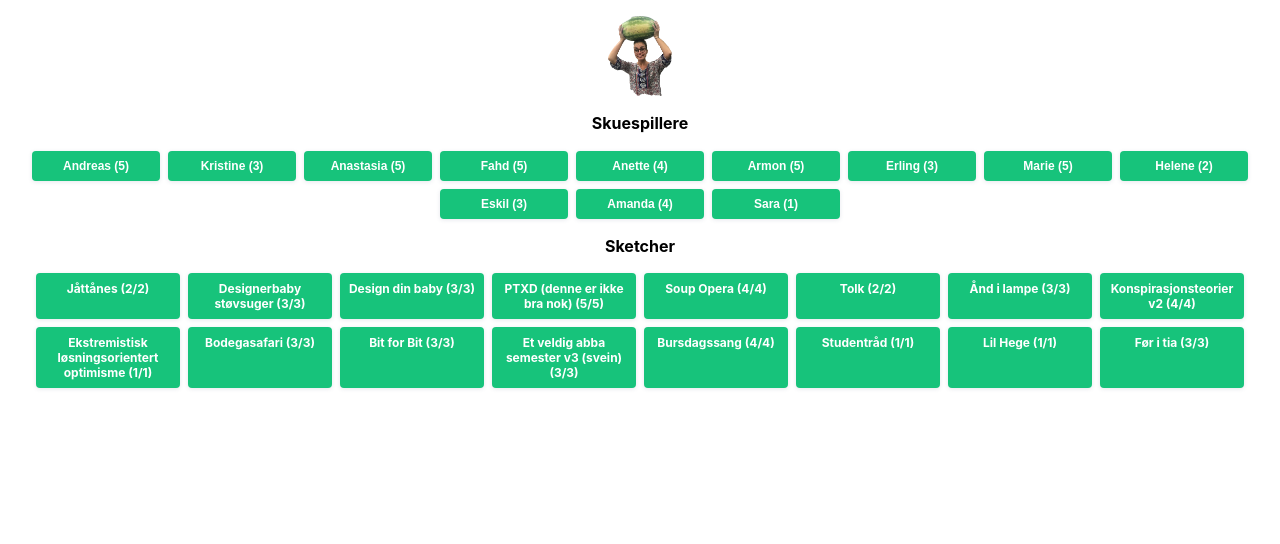
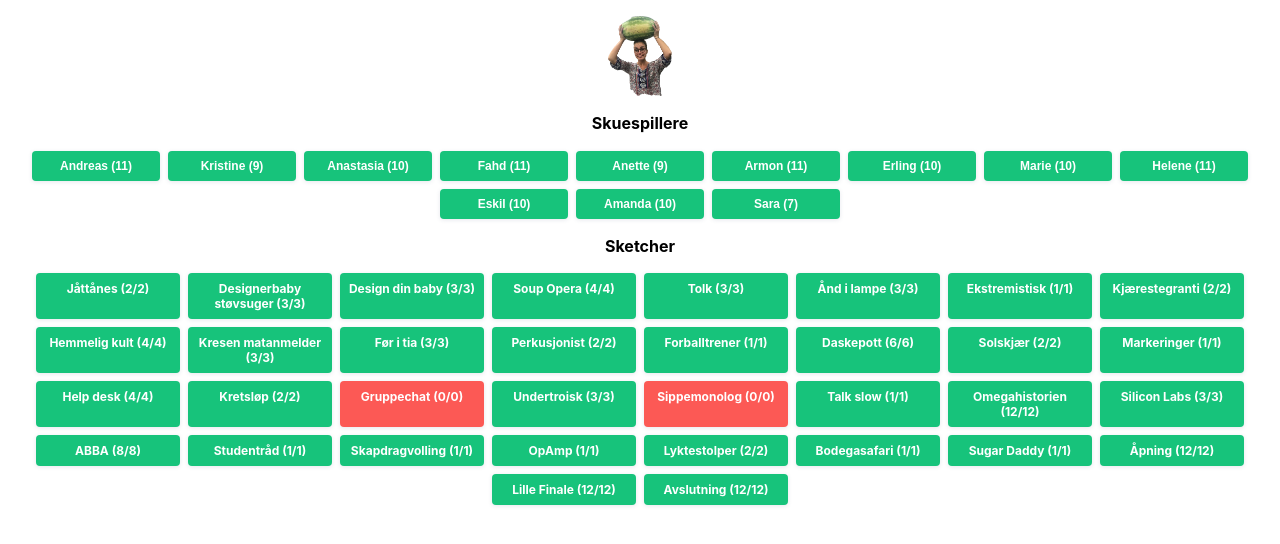
Before and after one commit to idirouldsaada/revy-planner, a React (Create React App) app: page / in a window 1280 px wide. Shown: the top 544 px of the page. Built offline with nearby package versions, Linux system fonts and the light colour scheme.

Commit message:
nye sketsjer uke 4

```diff
--- a/src/App.js
+++ b/src/App.js
@@ -32,57 +32,130 @@ const SKETCHES = [
     actors: [1, 2, 7]
   },
   {
-    name: "PTXD (denne er ikke bra nok)",
-    actors: [1, 3, 6, 8, 11]
-  },
-  {
     name: "Soup Opera",
     actors: [1, 6, 8, 10]
   },
   {
     name: "Tolk",
-    actors: [6, 11]
+    actors: [3, 6, 11]
   },
   {
     name: "Ånd i lampe",
     actors: [2, 4, 5]
   },
   {
-    name: "Konspirasjonsteorier v2",
-    actors: [7, 8, 10, 11]
-  },
-  {
-    name: "Ekstremistisk løsningsorientert optimisme",
+    name: "Ekstremistisk",
     actors: [9]
   },
   {
-    name: "Bodegasafari",
-    actors: [1, 3, 8]
+    name: "Kjærestegranti",
+    actors: [3, 6]
   },
   {
-    name: "Bit for Bit",
-    actors: [3, 4, 6]
+    name: "Hemmelig kult",
+    actors: [2, 3, 5, 9]
   },
   {
-    name: "Et veldig abba semester v3 (svein)",
-    actors: [4, 5, 12]
-  },
-  {
-    name: "Bursdagssang",
-    actors: [1, 3, 6, 8]
-  },
-  {
-    name: "Studentråd",
-    actors: [5]
-  },
-  {
-    name: "Lil Hege",
-    actors: [2]
+    name: "Kresen matanmelder",
+    actors: [4, 2, 7]
   },
   {
     name: "Før i tia",
     actors: [3, 4, 11]
   },
+  {
+    name: "Perkusjonist",
+    actors: [1, 9]
+  },
+  {
+    name: "Forballtrener",
+    actors: [10]
+  },
+  {
+    name: "Daskepott",
+    actors: [4, 6, 7, 8, 10, 12]
+  },
+  {
+    name: "Solskjær",
+    actors: [10, 12]
+  },
+  {
+    name: "Markeringer",
+    actors: [8]
+  },
+  {
+    name: "Help desk",
+    actors: [2, 3, 6, 11]
+  },
+  {
+    name: "Kretsløp",
+    actors: [1, 4]
+  },
+  {
+    name: "Gruppechat",
+    actors: []
+  },
+  {
+    name: "Undertroisk",
+    actors: [6, 9, 11]
+  },
+  {
+    name: "Sippemonolog",
+    actors: []
+  },
+  {
+    name: "Talk slow",
+    actors: [8]
+  },
+  {
+    name: "Omegahistorien",
+    actors: [1, 2, 3, 4, 5, 6, 7, 8, 9, 10, 11, 12]
+  },
+  {
+    name: "Silicon Labs",
+    actors: [1, 8, 9]
+  },
+  {
+    name: "ABBA",
+    actors: [1, 3, 4, 5, 6, 7, 11, 12]
+  },
+  {
+    name: "Studentråd",
+    actors: [11]
+  },
+  {
+    name: "Skapdragvolling",
+    actors: [8]
+  },
+  {
+    name: "OpAmp",
+    actors: [7]
+  },
+  {
+    name: "Lyktestolper",
+    actors: [9, 10]
+  },
+  {
+    name: "Bodegasafari",
+    actors: [1]
+  },
+  {
+    name: "Sugar Daddy",
+    actors: [5]
+  },
+  {
+    name: "Åpning",
+    actors: [1, 2, 3, 4, 5, 6, 7, 8, 9, 10, 11, 12]
+  },
+  {
+    name: "Lille Finale",
+    actors: [1, 2, 3, 4, 5, 6, 7, 8, 9, 10, 11, 12]
+  },
+  {
+    name: "Avslutning",
+    actors: [1, 2, 3, 4, 5, 6, 7, 8, 9, 10, 11, 12]
+  },
+
 ];
 
 class App extends Component {
```
